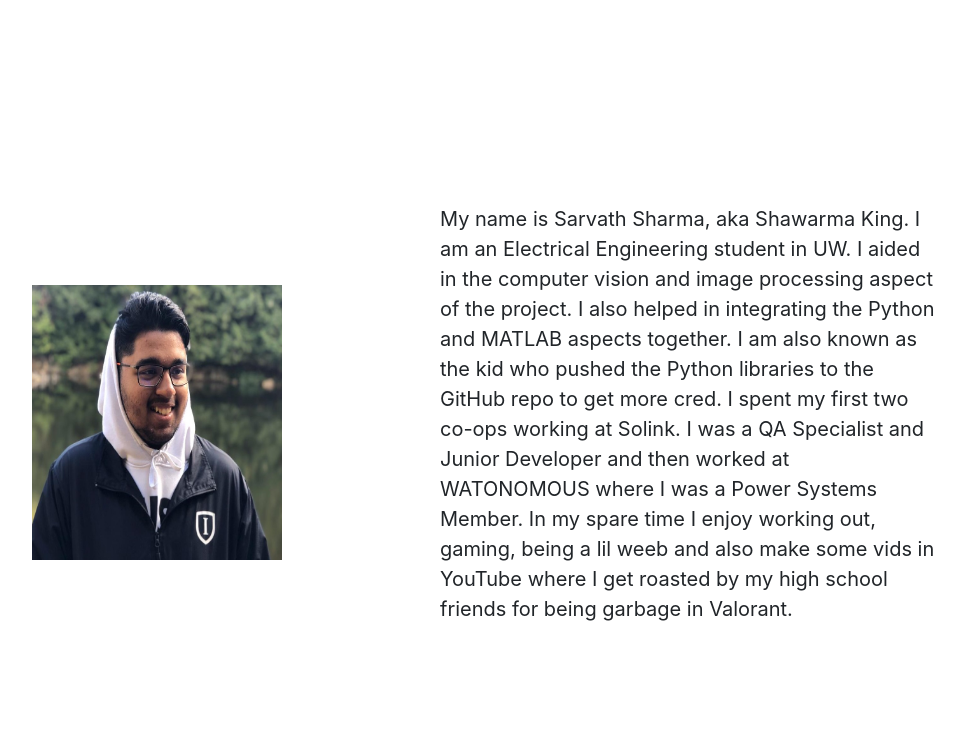
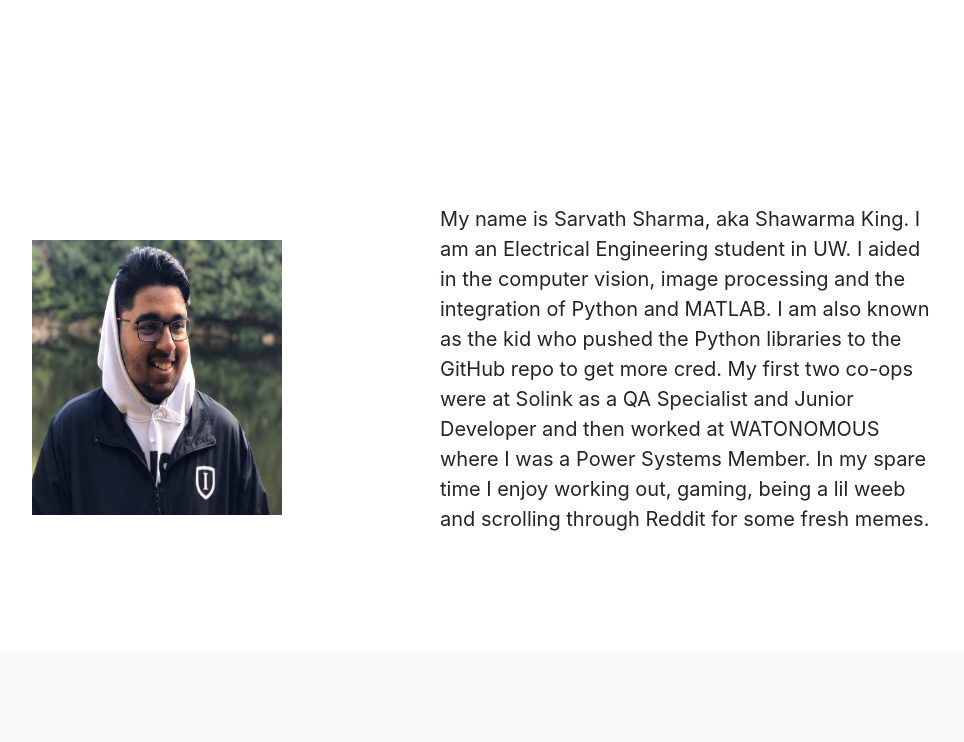
Before and after one commit to SarvathSharma/Smart-Traffic-Control-System, a Flask app: page /aboutus in a window 1280 px wide. Shown: the part 2190-2932 px from the top of the page, without its empty margins (216-1180 px from the left). After the commit the page ends 2721 px from the top, so only its background shows below. Run offline with Flask 2, Linux system fonts and the light colour scheme; some libraries are stand-ins or nearby versions.

Commit message:
Updated About Us Section

```diff
--- a/templates/aboutus.html
+++ b/templates/aboutus.html
@@ -44,11 +44,10 @@
     <img class="about-us-image"  src="/static/pictures/sarvath.jpg">
     <p class="aboutus-description">
       My name is Sarvath Sharma, aka Shawarma King. I am an Electrical Engineering student in UW. I aided in the
-      computer vision and image processing aspect of the project. I also helped in integrating the Python and MATLAB
-      aspects together. I am also known as the kid who pushed the Python libraries to the GitHub repo to get more cred.
-      I spent my first two co-ops working at Solink. I was a QA Specialist and Junior Developer and then worked at
-      WATONOMOUS where I was a Power Systems Member. In my spare time I enjoy working out, gaming, being a lil weeb and
-      also make some vids in YouTube where I get roasted by my high school friends for being garbage in Valorant.
+      computer vision, image processing and the integration of Python and MATLAB. I am also known as the kid who pushed
+      the Python libraries to the GitHub repo to get more cred. My first two co-ops were at Solink as a QA Specialist
+      and Junior Developer and then worked at WATONOMOUS where I was a Power Systems Member. In my spare time I enjoy
+      working out, gaming, being a lil weeb and scrolling through Reddit for some fresh memes.
     </p>
   </div>
 </div>
```
